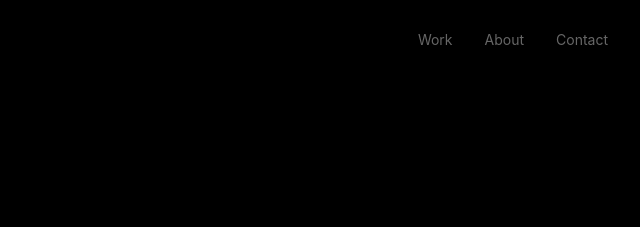
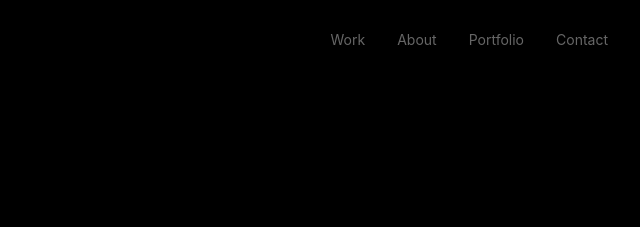
Before and after one commit to BenTheDev/chikacharles, a plain HTML site: page index.html in a window 1280 px wide. Shown: the top 227 px of the page, 640-1280 px from the left. Drawn offline with Linux system fonts and the light colour scheme.

Commit message:
fixed portfolio

```diff
--- a/index.html
+++ b/index.html
@@ -41,6 +41,7 @@
             <div class="nav-links">
                 <a href="#work">Work</a>
                 <a href="#about">About</a>
+                <a href="https://linktr.ee/chikacharles?fbclid=PAQ0xDSwNT-KhleHRuA2FlbQIxMQABpzMwXQ7UG8lanU7BQHtumPPw-HQyTVKFWc6dbEL4-4RJ4OkHkaRRKEaGJEMY_aem_0ZhvC4r0yAyvXjjJTg-L2A">Portfolio</a>
                 <a href="#contact">Contact</a>
             </div>
         </div>
```
